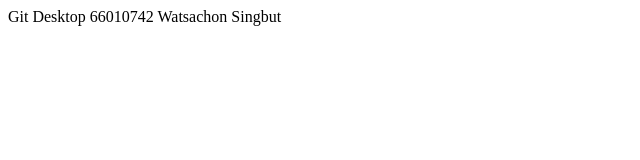
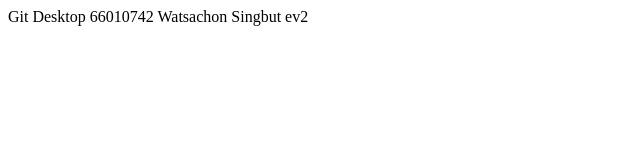
Before and after one commit to watsachon/git101watsachon, a plain HTML site: page index.html in a window 1280 px wide. Shown: the full height of the page, 0-640 px from the left. Drawn offline with Linux system fonts and the light colour scheme.

Commit message:
Update index.html

```diff
--- a/index.html
+++ b/index.html
@@ -6,6 +6,6 @@
     <title>Document</title>
 </head>
 <body>
-    Git Desktop 66010742 Watsachon Singbut
+    Git Desktop 66010742 Watsachon Singbut ev2
 </body>
 </html>
```
